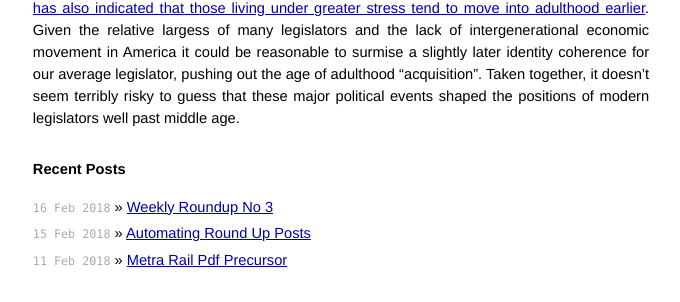
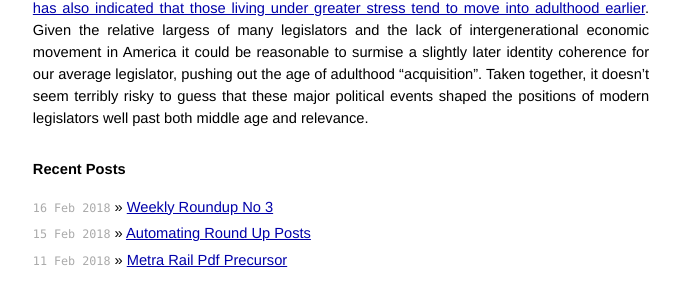
Before and after one commit to cwaldoch/cwaldoch.github.io, a Jekyll site: the page built from _posts/2018-02-20-America's-Oil-Disposition.md, in a window 1280 px wide and 900 px high, scrolled down 2548 px. Shown: the part 403-705 px from the top of the window, without its empty margins (299-979 px from the left). Built offline with Jekyll 4.4.1, drawn with Linux system fonts in a browser that asks for light colours; our own code applies the rules of GitHub Pages for plain Markdown files.

Commit message:
Update and rename 2018-02-20-American's-Oil-Disposition.md to 2018-02-20-America's-Oil-Disposition.md

```diff
--- a/_posts/2018-02-20-American's-Oil-Disposition.md
+++ b/_posts/2018-02-20-America's-Oil-Disposition.md
@@ -68,4 +68,4 @@ I had to do a bit of interpolating daily barrels out to monthly values to fit th
 
 I have a theory that the ability for this thread to continually find its way into modern American politics is the result of the true oil shocks occurring when our current political class was in its formative years.To start, I need some ages. [This WSJ infographic](http://online.wsj.com/public/resources/documents/info-CONGRESS_AGES_1009.html) was useful to quickly pull the ages I was looking for.
 
-In 2001, the average House age was ~55, and ~59 in the Senate. By 2011, legislators had aged up to 57 in the House, and 62 in the senate. For the first oil crisis in 1973, those 2001 legislators were on average in their mid 20s to early 20s, while the 2011 crop would have been in their late teens and mid 20s. While the pathways towards adult hood have become more disparate recently, personalities and opinions tend to cohere fairly early  in life. [Recent research has also indicated that those living under greater stress tend to move into adulthood earlier](https://www.ncbi.nlm.nih.gov/pmc/articles/PMC3792649/). Given the relative largess of many legislators and the lack of intergenerational economic movement in America it could be reasonable to surmise a slightly later identity coherence for our average legislator, pushing out the age of adulthood "acquisition". Taken together, it doesn't seem terribly risky to guess that these major political events shaped the positions of modern legislators well past middle age.
+In 2001, the average House age was ~55, and ~59 in the Senate. By 2011, legislators had aged up to 57 in the House, and 62 in the senate. For the first oil crisis in 1973, those 2001 legislators were on average in their mid 20s to early 20s, while the 2011 crop would have been in their late teens and mid 20s. While the pathways towards adult hood have become more disparate recently, personalities and opinions tend to cohere fairly early  in life. [Recent research has also indicated that those living under greater stress tend to move into adulthood earlier](https://www.ncbi.nlm.nih.gov/pmc/articles/PMC3792649/). Given the relative largess of many legislators and the lack of intergenerational economic movement in America it could be reasonable to surmise a slightly later identity coherence for our average legislator, pushing out the age of adulthood "acquisition". Taken together, it doesn't seem terribly risky to guess that these major political events shaped the positions of modern legislators well past both middle age and relevance.
```
